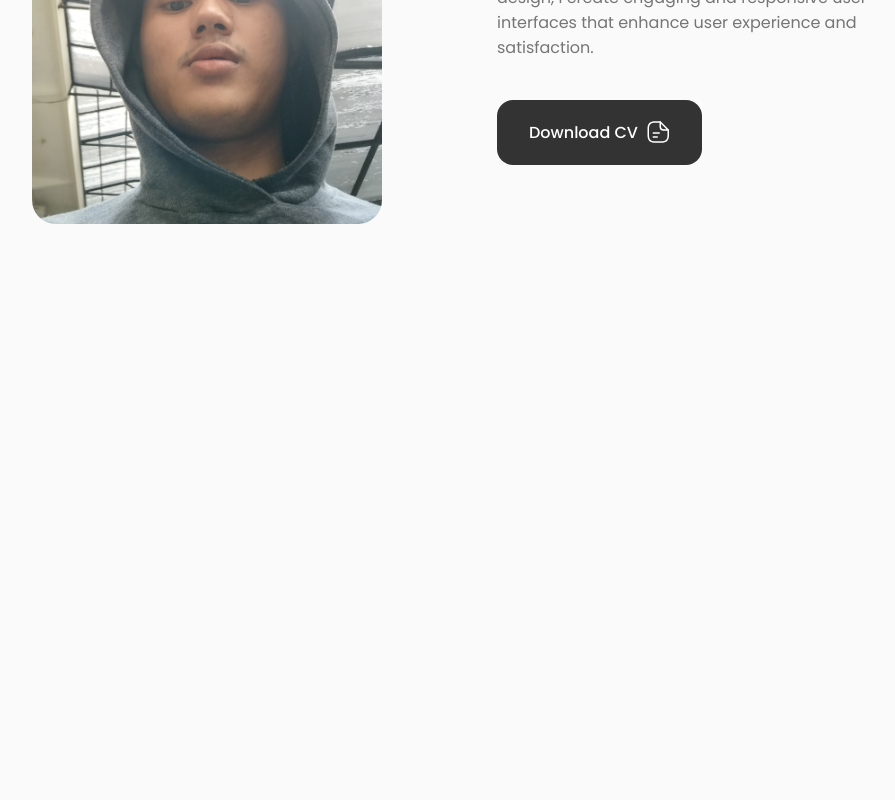
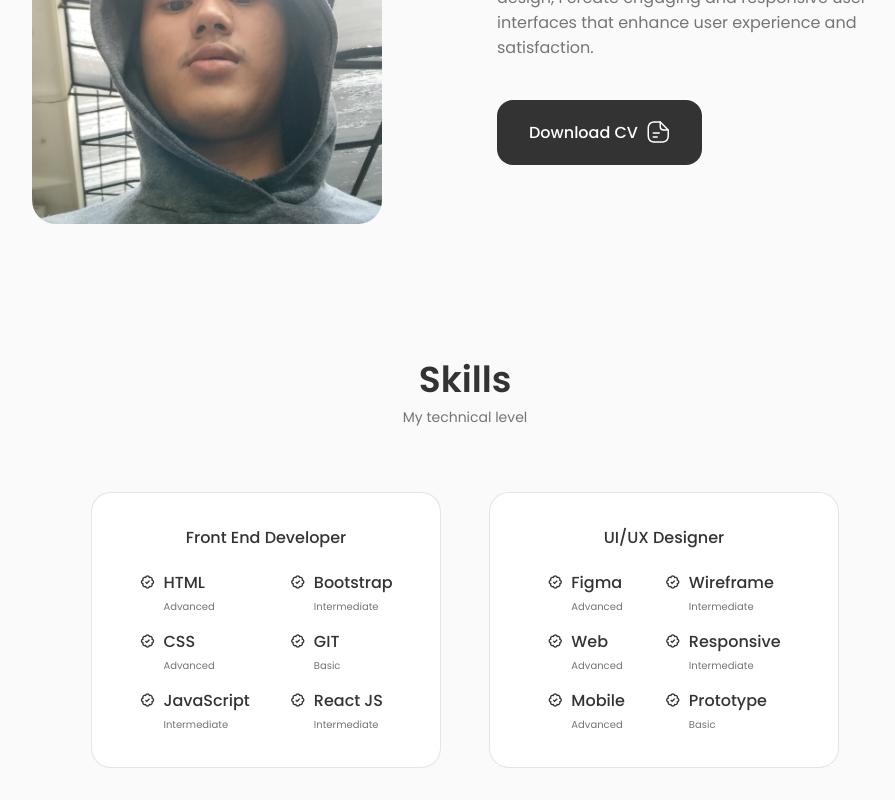
Before and after one commit to betsky2112/ma-port, a React (Vite) app: page / in a window 1280 px wide. Shown: the part 1146-1946 px from the top of the page, without its empty margins (175-1070 px from the left). Before the commit the page ends 1402 px from the top, so only its background shows below. Built offline with nearby package versions, Linux system fonts and the light colour scheme.

Commit message:
Add skills component

```diff
--- a/src/App.jsx
+++ b/src/App.jsx
@@ -4,6 +4,7 @@
 import Header from './components/header/Header'
 import Home from './components/home/Home'
 import About from './components/about/About'
+import Skills from './components/skills/Skills'
 
 const App = () => {
 	return (
@@ -12,6 +13,7 @@
 			<main className="main">
 				<Home />
 				<About />
+				<Skills />
 			</main>
 		</>
 	)
--- /dev/null
+++ b/src/components/skills/Designer.jsx
@@ -0,0 +1,63 @@
+/* eslint-disable no-unused-vars */
+import React from 'react'
+
+const Designer = () => {
+	return (
+		<div className="skills__content">
+			<h3 className="skills__title">UI/UX Designer</h3>
+			<div className="skills__box">
+				<div className="skills__group">
+					<div className="skills__data">
+						<i className="bx bx-badge-check"></i>
+						<div>
+							<h3 className="skills__name">Figma</h3>
+							<span className="skills__level">Advanced</span>
+						</div>
+					</div>
+
+					<div className="skills__data">
+						<i className="bx bx-badge-check"></i>
+						<div>
+							<h3 className="skills__name">Web</h3>
+							<span className="skills__level">Advanced</span>
+						</div>
+					</div>
+
+					<div className="skills__data">
+						<i className="bx bx-badge-check"></i>
+						<div>
+							<h3 className="skills__name">Mobile</h3>
+							<span className="skills__level">Advanced</span>
+						</div>
+					</div>
+				</div>
+				<div className="skills__group">
+					<div className="skills__data">
+						<i className="bx bx-badge-check"></i>
+						<div>
+							<h3 className="skills__name">Wireframe</h3>
+							<span className="skills__level">Intermediate</span>
+						</div>
+					</div>
+
+					<div className="skills__data">
+						<i className="bx bx-badge-check"></i>
+						<div>
+							<h3 className="skills__name">Responsive</h3>
+							<span className="skills__level">Intermediate</span>
+						</div>
+					</div>
+					<div className="skills__data">
+						<i className="bx bx-badge-check"></i>
+						<div>
+							<h3 className="skills__name">Prototype</h3>
+							<span className="skills__level">Basic</span>
+						</div>
+					</div>
+				</div>
+			</div>
+		</div>
+	)
+}
+
+export default Designer
--- /dev/null
+++ b/src/components/skills/Frontend.jsx
@@ -0,0 +1,64 @@
+/* eslint-disable no-unused-vars */
+import React from 'react'
+
+const Frontend = () => {
+	return (
+		<div className="skills__content">
+			<h3 className="skills__title">Front End Developer</h3>
+			<div className="skills__box">
+				<div className="skills__group">
+					<div className="skills__data">
+						<i className="bx bx-badge-check"></i>
+						<div>
+							<h3 className="skills__name">HTML</h3>
+							<span className="skills__level">Advanced</span>
+						</div>
+					</div>
+
+					<div className="skills__data">
+						<i className="bx bx-badge-check"></i>
+						<div>
+							<h3 className="skills__name">CSS</h3>
+							<span className="skills__level">Advanced</span>
+						</div>
+					</div>
+
+					<div className="skills__data">
+						<i className="bx bx-badge-check"></i>
+						<div>
+							<h3 className="skills__name">JavaScript</h3>
+							<span className="skills__level">Intermediate</span>
+						</div>
+					</div>
+				</div>
+				<div className="skills__group">
+					<div className="skills__data">
+						<i className="bx bx-badge-check"></i>
+						<div>
+							<h3 className="skills__name">Bootstrap</h3>
+							<span className="skills__level">Intermediate</span>
+						</div>
+					</div>
+
+					<div className="skills__data">
+						<i className="bx bx-badge-check"></i>
+						<div>
+							<h3 className="skills__name">GIT</h3>
+							<span className="skills__level">Basic</span>
+						</div>
+					</div>
+
+					<div className="skills__data">
+						<i className="bx bx-badge-check"></i>
+						<div>
+							<h3 className="skills__name">React JS</h3>
+							<span className="skills__level">Intermediate</span>
+						</div>
+					</div>
+				</div>
+			</div>
+		</div>
+	)
+}
+
+export default Frontend
--- /dev/null
+++ b/src/components/skills/Skills.css
@@ -0,0 +1,82 @@
+.skills__container {
+    grid-template-columns: repeat(2, 350px);
+    column-gap: 3rem;
+    justify-content: center;
+}
+
+.skills__content {
+    background-color: var(--container-color);
+    border: 1px solid rgba(0, 0, 0, 0.1);
+    padding: 2rem 4rem;
+    border-radius: 1.25rem;
+}
+
+.skills__title {
+    font-size: var(--normal-font-size);
+    font-weight: var(--font-medium);
+    text-align: center;
+    margin-bottom: var(--mb-1-5);
+}
+
+.skills__box {
+    display: flex;
+    justify-content: center;
+    column-gap: 2.5rem;
+}
+
+.skills__group {
+    display: grid;
+    align-items: flex-start;
+    row-gap: 1rem;
+}
+
+.skills__data {
+    display: flex;
+    column-gap: 0.5rem;
+}
+
+.skills .bx-badge-check {
+    font-size: 1rem;
+    color: var(--title-color);
+}
+
+.skills__name {
+    font-size: var(--normal-font-size);
+    font-weight: var(--font-medium);
+    line-height: 18px;
+}
+
+.skills__level {
+    font-size: var(--tiny-font-size);
+}
+
+/* Breakpoints */
+/* For large devices */
+@media screen and (max-width: 992px) {
+    .skills__container {
+        grid-template-columns: max-content;
+        row-gap: 2rem;
+    }
+}
+
+/* For medium devices */
+@media screen and (max-width: 576px) {
+    .skills__container {
+        grid-template-columns: 1fr;
+    }
+
+    .skills__content {
+        padding: 1.5rem;
+    }
+}
+
+/* For small devices */
+@media screen and (max-width: 350px) {
+    .skills__box {
+        column-gap: 1.25rem;
+    }
+
+    .skills__name {
+        font-size: var(--small-font-size);
+    }
+}
--- /dev/null
+++ b/src/components/skills/Skills.jsx
@@ -0,0 +1,24 @@
+/* eslint-disable no-unused-vars */
+import React from 'react'
+import './Skills.css'
+import Frontend from './Frontend'
+import Designer from './Designer'
+
+const Skills = () => {
+	return (
+		<section
+			className="skills section"
+			id="skills"
+		>
+			<h2 className="section__title">Skills</h2>
+			<span className="section__subtitle">My technical level</span>
+
+			<div className="skills__container container grid">
+				<Frontend />
+				<Designer />
+			</div>
+		</section>
+	)
+}
+
+export default Skills
```
